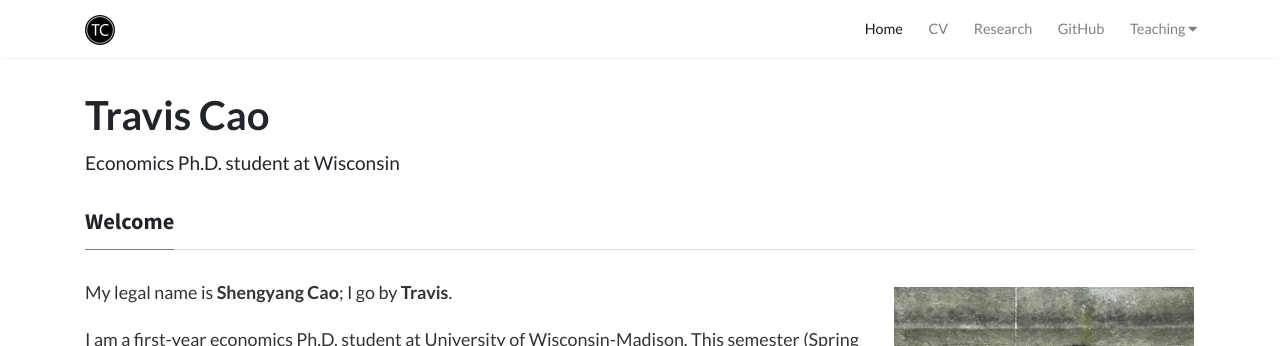
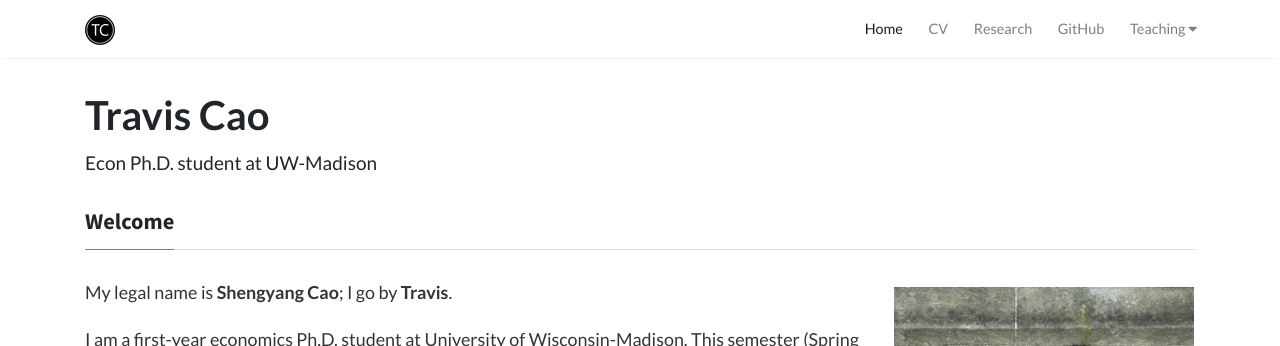
Before and after one commit to scaotravis/scaotravis.github.io, a Jekyll site: the page built from index.html, in a window 1280 px wide. Shown: the top 346 px of the page. Built offline with Jekyll 4.4.1, drawn with Linux system fonts in a browser that asks for light colours; nearby versions of some CDN libraries; the list of posts is cut into pages by our own code; comment, search, counter and statistics services are not loaded.

Commit message:
change description

```diff
--- a/_config.yml
+++ b/_config.yml
@@ -1,7 +1,7 @@
 # Site
 name: "Travis Cao"
-description: "Economics Ph.D. student at Wisconsin"
-meta_description: "Economics Ph.D. student at Wisconsin"
+description: "Econ Ph.D. student at UW-Madison"
+meta_description: "Econ Ph.D. student at UW-Madison"
 logo: 'assets/images/logo.png'
 baseurl: ''
 # disqus: 'demowebsite'
```
Also changed, not shown: 16 other files.
